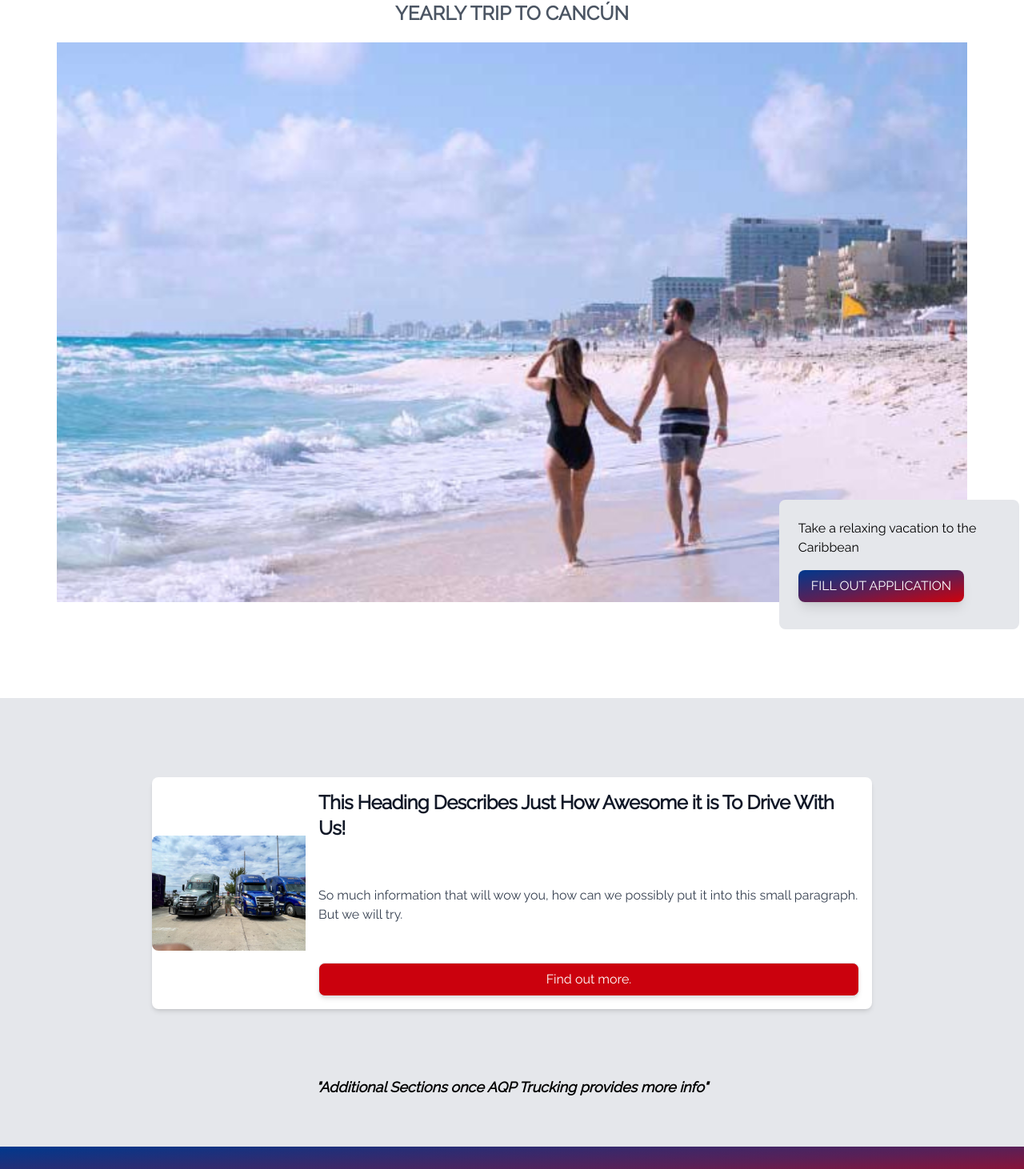
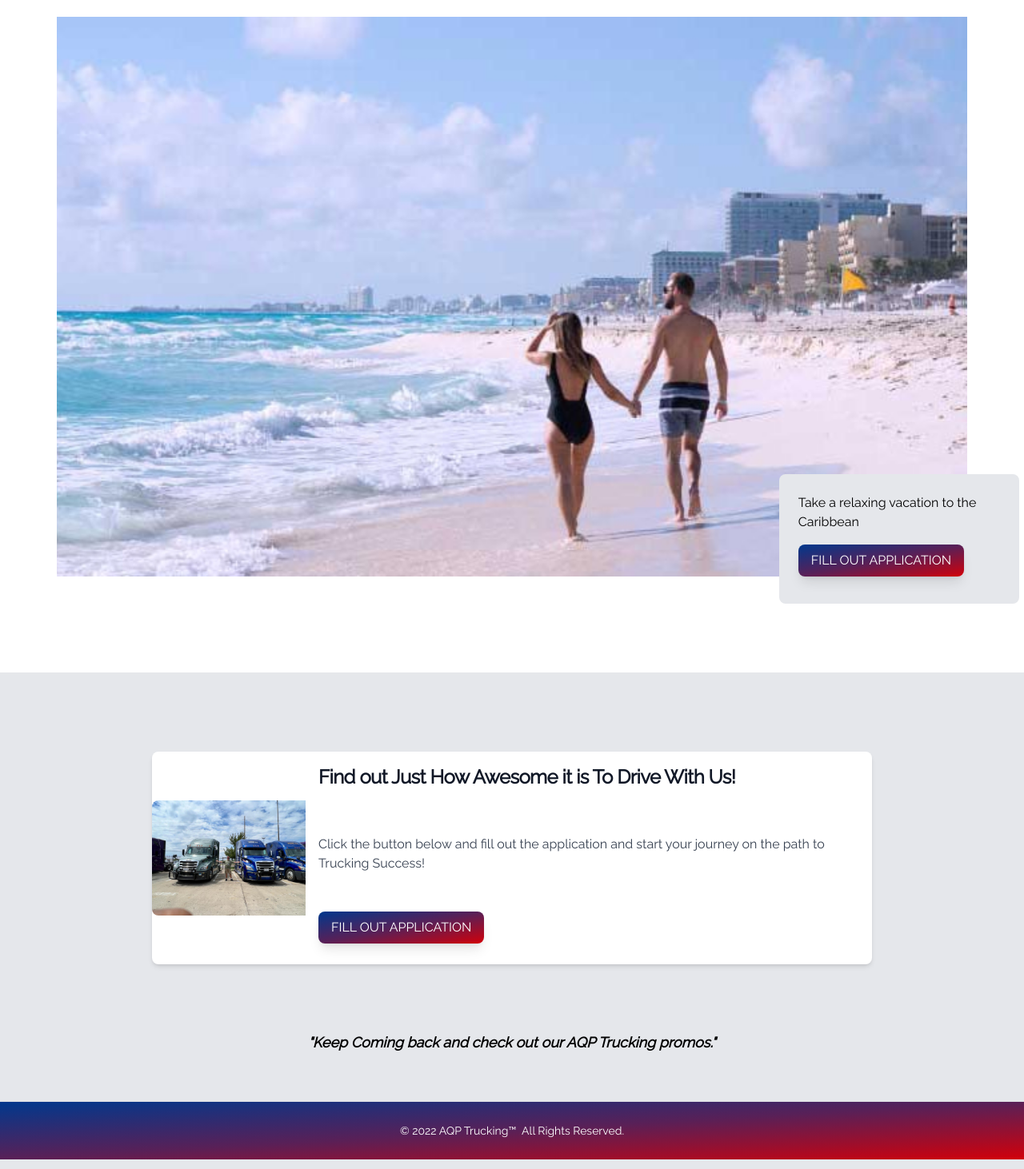
Before and after one commit to ErikRobles/aqptrucking, a Next.js app: page / in a window 1280 px wide. Shown: the part 989-2451 px from the top of the page at 80% size. Built offline with nearby package versions, Linux system fonts and the light colour scheme.

Commit message:
fixed empty overlay section

```diff
--- a/components/Hero.jsx
+++ b/components/Hero.jsx
@@ -4,9 +4,9 @@ import CVForm from "./CVForm"
 function Hero({ heading, message }) {
   return (
     // <div></div>
-    <div className="flex items-center justify-center h-screen bg-fixed mb-12 bg-center bg-cover custom-img">
+    <div className="relative flex items-center justify-center h-screen bg-fixed  bg-center bg-cover custom-img">
       {/* Overlay */}
-      <div className="absolute top-[110px] left-0 right-0 bottom-[-110px] bg-black/70 z-10" />
+      <div className="absolute inset-0 bg-black/70 z-10"></div>
       <div className="p-5 text-white z-20 lg:ml-[-10rem] mt-[-10rem]">
         <h2 className="text-4xl mb-3 md:text-5xl font-bold">{heading}</h2>
         <p className="py-5 text-xl mb-3">{message}</p>
--- a/components/Info.jsx
+++ b/components/Info.jsx
@@ -1,6 +1,8 @@
 import React from "react"
 import Image from "next/image"
 import Truck1 from "../assets/two-trucks.jpeg"
+import CVForm from "./CVForm"
+
 
 function Info({ infoheading, infomessage }) {
   return (
@@ -20,9 +22,10 @@ function Info({ infoheading, infomessage }) {
           <p className="mb-3 font-normal text-gray-700 dark:text-gray-400">
             {infomessage}
           </p>
-          <button className="px-8 py-2 border bg-[#cb010d] rounded-lg mb-3 mt-3 hover:bg-[#00388d] text-white shadow-md">
+          {/* <button className="px-8 py-2 border bg-[#cb010d] rounded-lg mb-3 mt-3 hover:bg-[#00388d] text-white shadow-md">
             Find out more.
-          </button>
+          </button> */}
+          <CVForm />
         </div>
       </div>
     </div>
--- a/components/Promo.jsx
+++ b/components/Promo.jsx
@@ -3,7 +3,7 @@ import CVForm from "./CVForm"
 
 function Promo({ promoheading, promomessage }) {
   return (
-    <div className="w-full h-full bg-white pt-8 pb-[120px] px-2 flex flex-col justify-evenly">
+    <div className="w-full h-full bg-white pt-12 pb-[120px] px-2 flex flex-col justify-evenly">
       <div className="text-center">
         <h1 className="text-2xl font-bold text-gray-600 uppercase">
           {promoheading}
--- a/pages/index.js
+++ b/pages/index.js
@@ -28,8 +28,8 @@ export default function Home() {
         // promomessage="This is our promotional message or sub-heading."
       />
       <Info
-        infoheading="This Heading Describes Just How Awesome it is To Drive With Us!"
-        infomessage="So much information that will wow you, how can we possibly put it into this small paragraph. But we will try."
+        infoheading="Find out Just How Awesome it is To Drive With Us!"
+        infomessage="Click the button below and fill out the application and start your journey on the path to Trucking Success!"
       />
 
       {/* <CVForm /> */}
--- a/pages/next-section.jsx
+++ b/pages/next-section.jsx
@@ -5,7 +5,7 @@ const NextSection = () => {
     <div className='mt-4'>
       <div className='flex flex-row justify-center text-center my-[60px] mx-auto'>
         <h1 className='text-lg font-bold'>
-          <em>"Additional Sections once AQP Trucking provides more info"</em>
+          <em>"Keep Coming back and check out our AQP Trucking promos."</em>
         </h1>
       </div>
     </div>
```
